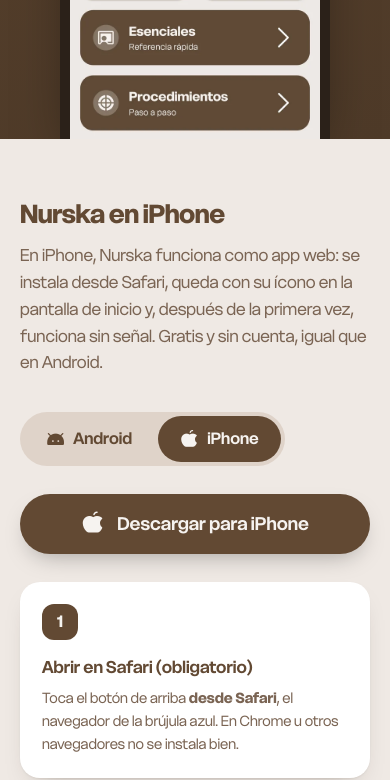
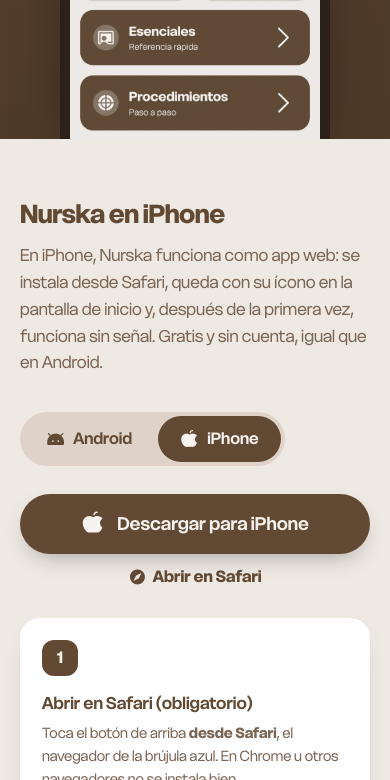
Before and after one commit to farkasokovo/nurska-app, a plain HTML site: page index.html in a window 390 px wide. Both pictures are taken after a click on the tab "iPhone". Shown: the part 1214-1994 px from the top of the page. Drawn offline with nearby package versions, Linux system fonts and the light colour scheme; no server answers.

Commit message:
Landing: nota "Abrir en Safari" bajo el botón de iPhone
Co-Authored-By: Claude Opus 5.5 <noreply@anthropic.com>
Claude-Session: https://claude.ai/code/session_01FsfKZ1knpTXjysVmniKvEW

```diff
--- a/index.html
+++ b/index.html
@@ -304,6 +304,12 @@
   .panel[hidden] { display: none; }
   .panel-acciones { margin-top: 28px; }
   .panel-arriba { margin-top: 0; margin-bottom: 28px; }
+  .panel-arriba.con-nota { margin-bottom: 10px; }
+  .boton-con-nota { display: flex; flex-direction: column; align-items: center; width: fit-content; max-width: 100%; margin-bottom: 28px; }
+  .boton-con-nota .acciones { width: 100%; }
+  @media (max-width: 600px) { .boton-con-nota { width: 100%; } .boton-con-nota .btn { width: 100%; justify-content: center; } }
+  .nota-safari { display: flex; align-items: center; gap: 6px; margin: 0; font-weight: 700; color: var(--tinta-2); }
+  .nota-safari i { font-size: 1.15rem; }
   .aviso-safari { display: flex; gap: 10px; align-items: flex-start; margin-bottom: 24px; padding: 14px 18px; border-radius: var(--r-tarjeta); background: var(--cafe); color: var(--crema); font-size: .92rem; max-width: 40rem; }
   .aviso-safari[hidden] { display: none; }
   .aviso-safari i { font-size: 1.3rem; flex: none; }
@@ -470,8 +476,11 @@
 
       <div class="panel" id="panel-iphone" role="tabpanel" aria-labelledby="tab-iphone" hidden>
         <p class="aviso-safari" id="aviso-safari" hidden><i class="ph-fill ph-warning-circle" aria-hidden="true"></i><span>Estás en otro navegador o dentro de una app como Instagram. Ábrela en <b>Safari</b> para poder instalar Nurska: toca el menú <b>···</b> y elige abrir en el navegador, o copia el enlace y pégalo en Safari.</span></p>
-        <div class="acciones panel-acciones panel-arriba">
+        <div class="boton-con-nota">
+        <div class="acciones panel-acciones panel-arriba con-nota">
           <a class="btn btn-oscuro js-webapp" data-ubicacion="seccion_iphone" href="app/"><i class="ph-fill ph-apple-logo" aria-hidden="true"></i>Descargar para iPhone</a>
+        </div>
+        <p class="nota-safari"><i class="ph-fill ph-compass" aria-hidden="true"></i>Abrir en Safari</p>
         </div>
         <ol class="pasos">
           <li>
```
